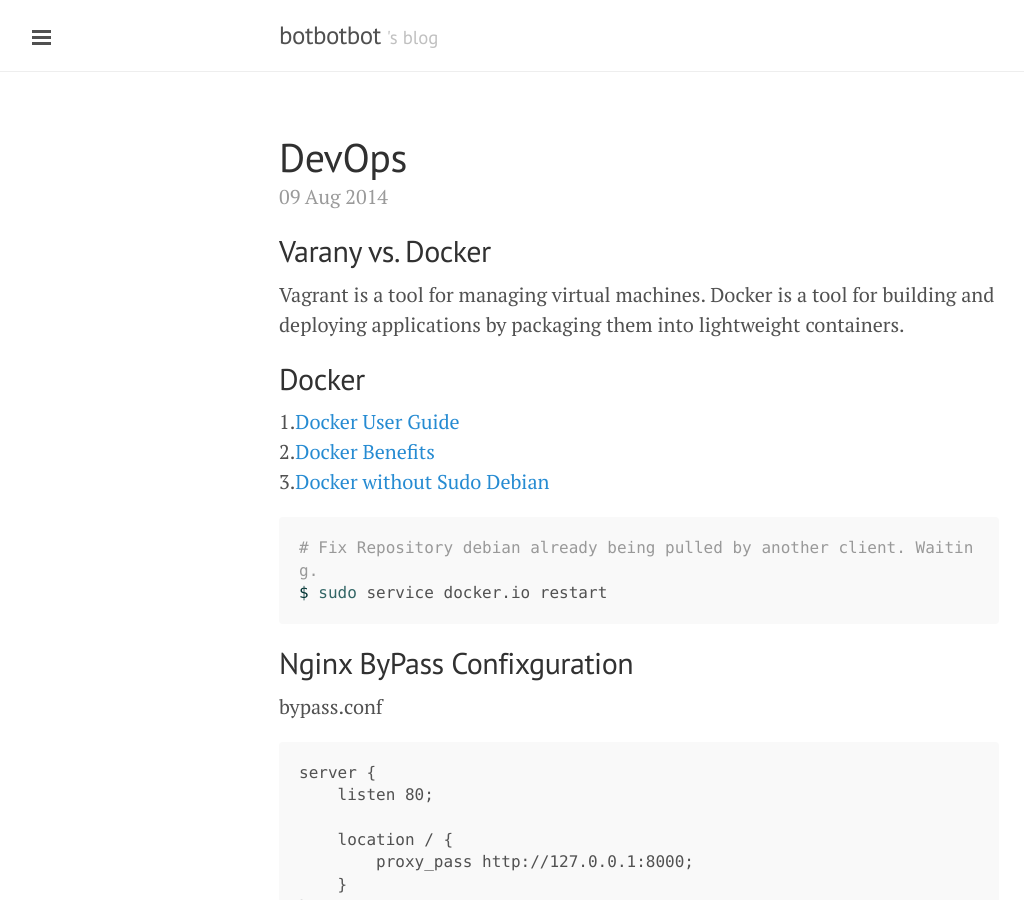
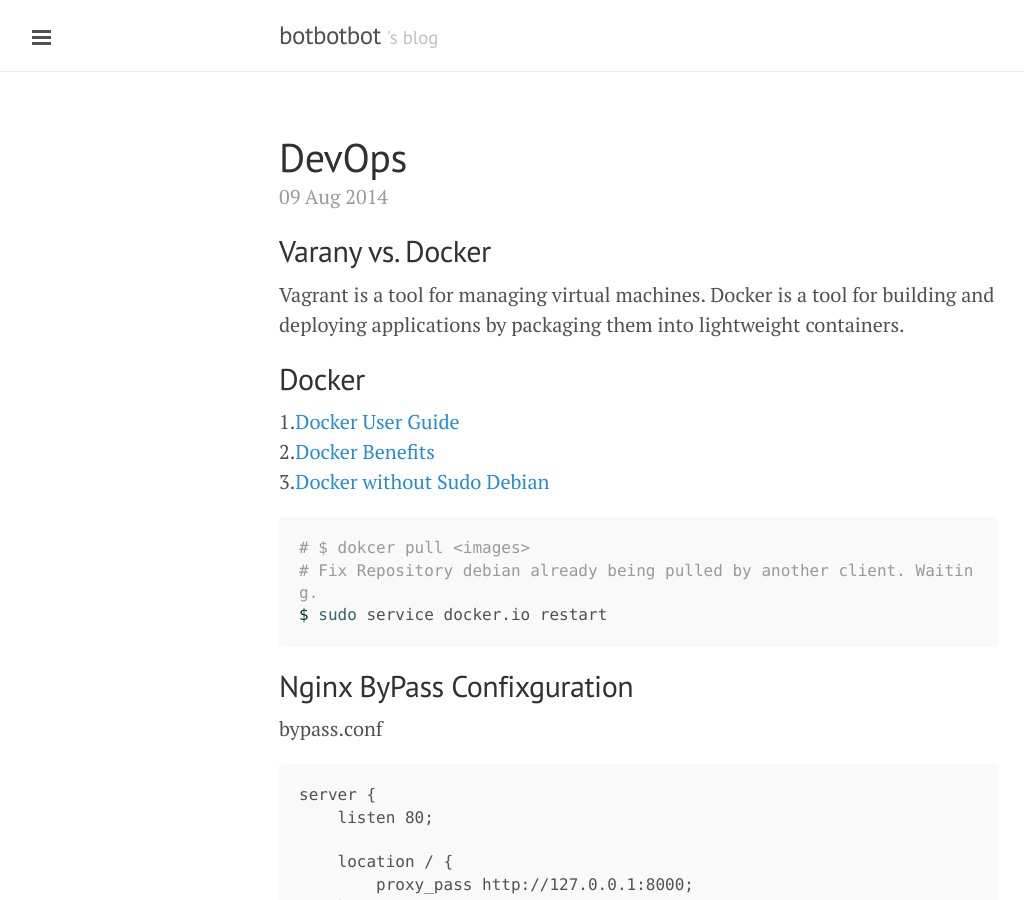
Before and after one commit to ibotdotout/ibotdotout.github.io, a Jekyll site: the page built from _posts/2014-08-09-dev-ops.md, in a window 1280 px wide and 900 px high. Shown: the whole window, without its empty margins (1-1025 px from the left). Built offline with Jekyll 4.4.1, drawn with Linux system fonts in a browser that asks for light colours; Markdown is read by kramdown in place of the engine named in the settings.

Commit message:
Update 2014-08-09-dev-ops.md

````diff
--- a/_posts/2014-08-09-dev-ops.md
+++ b/_posts/2014-08-09-dev-ops.md
@@ -14,6 +14,7 @@ Vagrant is a tool for managing virtual machines. Docker is a tool for building a
 3.[Docker without Sudo Debian](https://docs.docker.com/installation/debian/#giving-non-root-access)
 
 ```sh
+# $ dokcer pull <images>
 # Fix Repository debian already being pulled by another client. Waiting.
 $ sudo service docker.io restart
 ```
````
